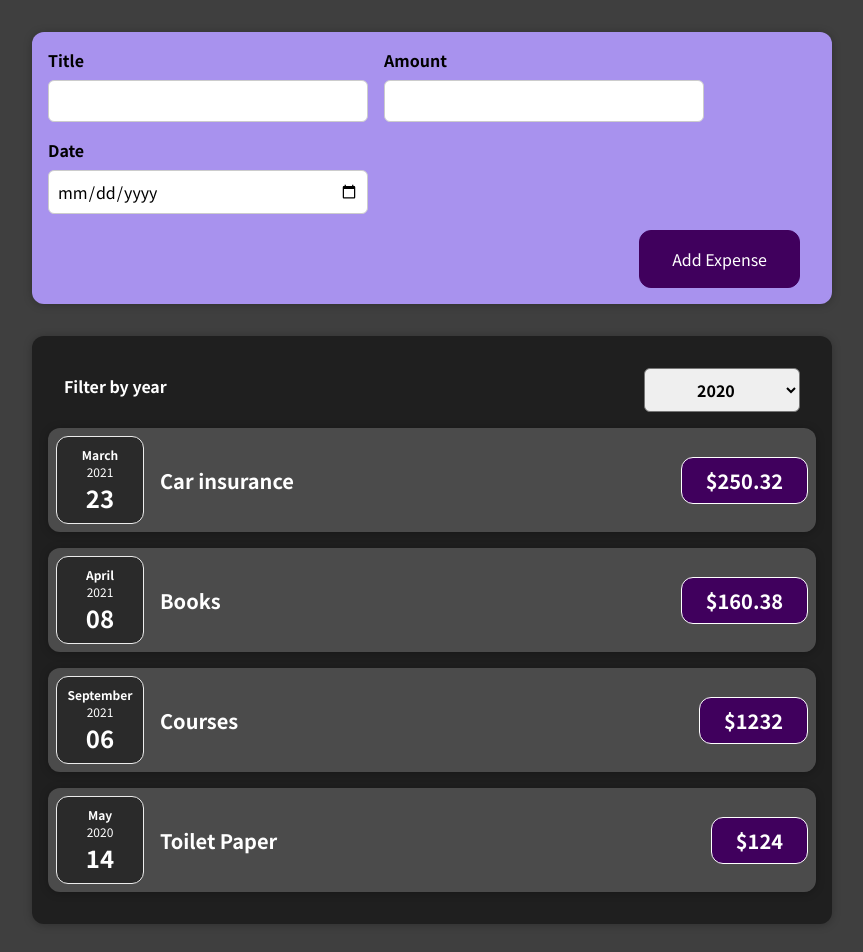
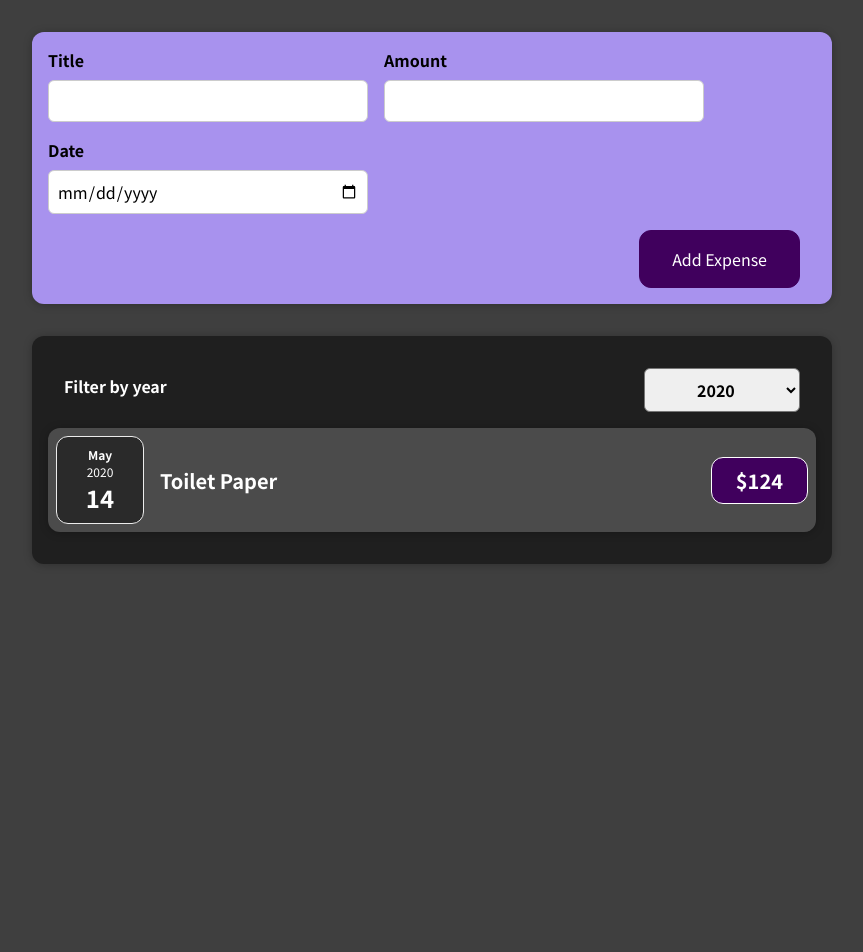
Before and after one commit to LHTHC/react-app, a React (Create React App) app: page / in a window 1280 px wide. Shown: the top 952 px of the page, without its empty margins (208-1071 px from the left). After the commit the page ends 800 px from the top, so only its background shows below. Built offline with nearby package versions, Linux system fonts and the light colour scheme.

Commit message:
added filter funtionality

```diff
--- a/src/App.js
+++ b/src/App.js
@@ -1,19 +1,37 @@
-import React from 'react';
+import { useState } from 'react';
 
 import NewExpense from './components/NewExpense/NewExpence';
 import Expences from './components/Expenses/Expences';
 
 const App = () => {
-  const expenses = [
-    { title: 'Car insurance', amount: 250.32, date: new Date(2021, 2, 23) },
-    { title: 'Books', amount: 160.38, date: new Date(2021, 3, 8) },
-    { title: 'Courses', amount: 1232, date: new Date(2021, 8, 6) },
-    { title: 'Toilet Paper', amount: 124, date: new Date(2020, 4, 14) },
+  const dummyExpenses = [
+    {
+      title: 'Car insurance',
+      amount: 250.32,
+      date: new Date(2021, 2, 23),
+      id: 'e1',
+    },
+    {
+      title: 'Some Books',
+      amount: 160.38,
+      date: new Date(2021, 3, 8),
+      id: 'e2',
+    },
+    { title: 'Courses', amount: 1232, date: new Date(2021, 8, 6), id: 'e3' },
+    {
+      title: 'Toilet Paper',
+      amount: 124,
+      date: new Date(2020, 4, 14),
+      id: 'e4',
+    },
   ];
 
+  const [expenses, setExpenses] = useState(dummyExpenses);
+
   const addExpenseHandler = (expence) => {
-    console.log('in App.js');
-    console.log(expenses);
+    setExpenses((prevState) => {
+      return [expence, ...prevState];
+    });
   };
 
   return (
--- a/src/components/Expenses/Expences.js
+++ b/src/components/Expenses/Expences.js
@@ -7,7 +7,7 @@ import './Expences.css';
 
 const Expences = (props) => {
   const [filteredYear, setFilteredYear] = useState('2020');
-  const filterChangeHandler = (selectedYear) => {
+  const filterChangeHandler = (filteredYear) => {
     setFilteredYear(filteredYear);
   };
 
@@ -18,26 +18,16 @@ const Expences = (props) => {
           selected={filteredYear}
           onChangeFilter={filterChangeHandler}
         />
-        <ExpenseItem
-          title={props.items[0].title}
-          amount={props.items[0].amount}
-          date={props.items[0].date}
-        />
-        <ExpenseItem
-          title={props.items[1].title}
-          amount={props.items[1].amount}
-          date={props.items[1].date}
-        />
-        <ExpenseItem
-          title={props.items[2].title}
-          amount={props.items[2].amount}
-          date={props.items[2].date}
-        />
-        <ExpenseItem
-          title={props.items[3].title}
-          amount={props.items[3].amount}
-          date={props.items[3].date}
-        />
+        {props.items.map((expense) => {
+          return expense.date.getFullYear().toString() === filteredYear ? (
+            <ExpenseItem
+              title={expense.title}
+              amount={expense.amount}
+              date={expense.date}
+              key={expense.id}
+            />
+          ) : null;
+        })}
       </Card>
     </div>
   );
```
